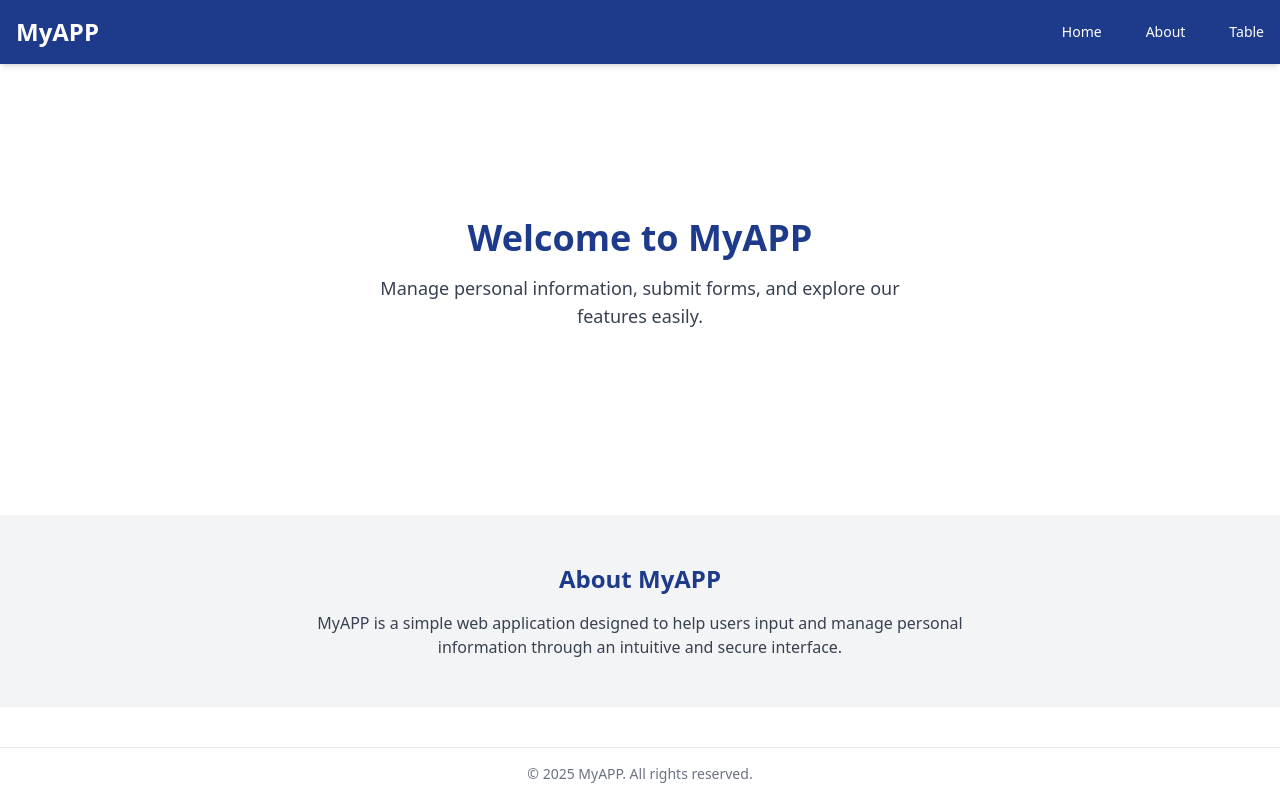
After one commit to Jumponpatha/my_form, a Flask app: page /home in a window 1280 px wide. The commit adds this page. Run offline with Flask 3, Linux system fonts and the light colour scheme; some libraries are stand-ins or nearby versions.

Commit message:
Add new login and register

```diff
--- a/database.py
+++ b/database.py
@@ -6,7 +6,7 @@ from dotenv import load_dotenv
 load_dotenv()  # take environment variables from .env.
 
 # Get the database URL from the environment
-db_path = os.getenv("SQLITE_DATABASE_URL")
+db_path = os.getenv("SQLITE_DATABASE_URI")
 
 # Remove "sqlite:///" prefix if needed
 if db_path.startswith("sqlite:///"):
@@ -20,7 +20,7 @@ if not os.path.exists(os.path.dirname(db_file)):
     print(f"Created missing directory: {os.path.dirname(db_file)}")
 
 def sqlite_connection():
-    conn = sqlite3.connect(db_path)
+    conn = sqlite3.connect(db_file)
     cursor_obj = conn.cursor()
     return conn, cursor_obj
 
--- a/main.py
+++ b/main.py
@@ -2,35 +2,80 @@ from flask import Flask, render_template, request, redirect, url_for
 from flask_cors import CORS
 from flask_sqlalchemy import SQLAlchemy
 from flask_wtf import FlaskForm
+from flask_jwt_extended import JWTManager, create_access_token, jwt_required, get_jwt_identity, get_jwt
 from werkzeug.security import generate_password_hash
 import os
-# import jwt
 from datetime import datetime, timedelta
 from functools import wraps
 from dotenv import load_dotenv
-from models import UserForm
+from models import UserForm, RegisterForm
 from database import sqlite_connection
 
 # Load variables from .env file
 load_dotenv()
 
+# Configuration
 app = Flask(__name__)
 app.config['SECRET_KEY'] = os.getenv("SECRET_KEY")
-# app.config["SQLALCHEMY_DATABASE_URI"] = os.getenv("SQLITE_DATABASE_URL")
-# db = SQLAlchemy(app)
-CORS(app)
+app.config["SQLALCHEMY_DATABASE_URI"] = os.getenv("SQLITE_DATABASE_URI")
+
+# Database setup
+db = SQLAlchemy(app)
+
+class UserModel(db.Model):
+    id = db.Column(db.Integer, primary_key=True)
+    public_id = db.Column(db.String(50), unique=True)
+    email = db.Column(db.String(120), unique=True, nullable=False)
+    password = db.Column(db.String(200), nullable=False)
 
 @app.route("/")
 def index():
     return render_template('index.html')
 
-@app.route("/login")
+@app.route("/login", methods=['GET', 'POST'])
 def login():
+    form = RegisterForm()
+    if request.method == 'POST':
+        username = request.form['username']
+        password = request.form['password']
+
+        if not user or not check_password_hash(user.password, password):
+            return jsonify({'message': 'Invalid Email or Password'}), 401
+
+        token = jwt.encode({'public_id': user.public_id, 'exp': datetime.now(timezone.utc) + timedelta(hours=1)}, app.config['SECRET_KEY'], algorithm="HS256")
+
+        response = make_response(redirect(url_for('home')))
+        response.set_cookie('jwt_token', token)
+
+        return response
     return render_template('login.html')
 
-@app.route("/signup")
+@app.route("/signup", methods=['GET', 'POST'])
 def signup():
-    return render_template('signup.html')
+    form = RegisterForm()
+    if form.validate_on_submit():
+        email = form.email.data
+        password = form.password.data
+
+        existing_user = RegisterForm.query.filter_by(email=email).first()
+        if existing_user:
+            flash('User already exists. Please login.', 'warning')
+            return redirect(url_for('login'))
+
+        hashed_password = generate_password_hash(password)
+        new_user = RegisterForm(public_id=str(uuid.uuid4()), email=email, password=hashed_password)
+
+        db.session.add(new_user)
+        db.session.commit()
+
+        flash('Registration successful. Please log in.', 'success')
+        return redirect(url_for('login'))
+
+    return render_template('signup.html', form=form)
+
+@app.route("/home")
+def home():
+    return render_template('home.html')
 
 @app.route("/form", methods=['GET', 'POST'])
 def form():
@@ -49,6 +94,7 @@ def form():
         conn, cursor_obj = sqlite_connection()
         cursor_obj.execute(sql_script, (firstname, lastname, email, phone, birthdate))
         conn.commit()
+
         # Close the connection
         conn.close()
         return redirect(url_for('form'))
@@ -62,6 +108,5 @@ def get_user():
     users = cursor_obj.fetchall()
     return render_template('users.html', users=users)
 
-
 if __name__ == "__main__":
     app.run(debug=True)
--- a/requirements.txt
+++ b/requirements.txt
@@ -4,3 +4,4 @@ flask-WTF
 pandas
 flask-sqlalchemy
 python-dotenv
+email_validator
--- /dev/null
+++ b/templates/home.html
@@ -0,0 +1,66 @@
+<!DOCTYPE html>
+<html lang="en">
+<head>
+  <meta charset="UTF-8" />
+  <meta name="viewport" content="width=device-width, initial-scale=1.0" />
+  <title>MyAPP - Home</title>
+  <script src="https://cdn.tailwindcss.com"></script>
+  <script type="module">
+    import { Home, Info, LogIn, FileText } from "https://cdn.skypack.dev/lucide";
+    window.addEventListener("DOMContentLoaded", () => {
+      document.querySelectorAll("[data-icon]").forEach(el => {
+        const icon = {
+          home: Home,
+          about: Info,
+        }[el.dataset.icon];
+        el.appendChild(icon().node);
+      });
+    });
+  </script>
+</head>
+<body class="bg-white min-h-screen flex flex-col">
+
+  <!-- Navigation Bar -->
+  <header class="bg-blue-900 text-white p-4 shadow-md">
+    <div class="max-w-7xl mx-auto flex justify-between items-center">
+      <h1 class="text-2xl font-bold">MyAPP</h1>
+      <nav class="flex space-x-6 items-center text-sm font-medium">
+        <a href="/" class="flex items-center space-x-1 hover:text-blue-300">
+          <span data-icon="home" class="w-4 h-4"></span>
+          <span>Home</span>
+        </a>
+        <a href="#about" class="flex items-center space-x-1 hover:text-blue-300">
+          <span data-icon="about" class="w-4 h-4"></span>
+          <span>About</span>
+        </a>
+        <a href="/users" class="flex items-center space-x-1 hover:text-blue-300">
+          <span data-icon="login" class="w-4 h-4"></span>
+          <span>Table</span>
+        </a>
+      </nav>
+    </div>
+  </header>
+
+  <!-- Hero Section -->
+  <main class="flex-grow flex flex-col justify-center items-center text-center px-6 py-20">
+    <h2 class="text-4xl font-bold text-blue-900 mb-4">Welcome to MyAPP</h2>
+    <p class="text-lg text-gray-700 mb-8 max-w-xl">
+      Manage personal information, submit forms, and explore our features easily.
+    </p>
+  </main>
+
+  <!-- About Section -->
+  <section id="about" class="bg-gray-100 py-12 px-6 text-center">
+    <h3 class="text-2xl font-bold text-blue-900 mb-4">About MyAPP</h3>
+    <p class="text-gray-700 max-w-2xl mx-auto">
+      MyAPP is a simple web application designed to help users input and manage personal information through an intuitive and secure interface.
+    </p>
+  </section>
+
+  <!-- Footer -->
+  <footer class="text-center text-sm text-gray-500 py-4 border-t mt-10">
+    &copy; 2025 MyAPP. All rights reserved.
+  </footer>
+
+</body>
+</html>
```
Also changed, not shown: models.py (+7 -2 lines), templates/index.html (+13 -8 lines), templates/signup.html (+8 -6 lines), templates/users.html (+17 -3 lines), instance/database.db, 1 other file.
